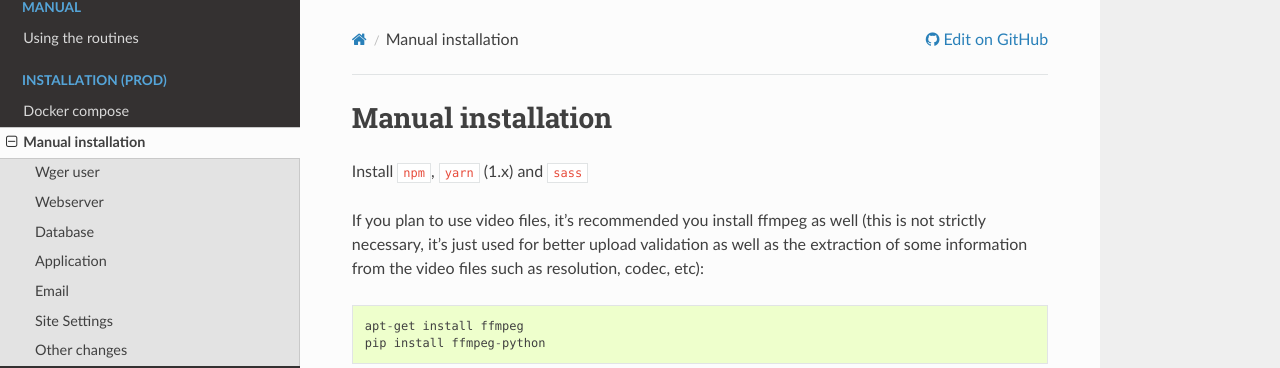
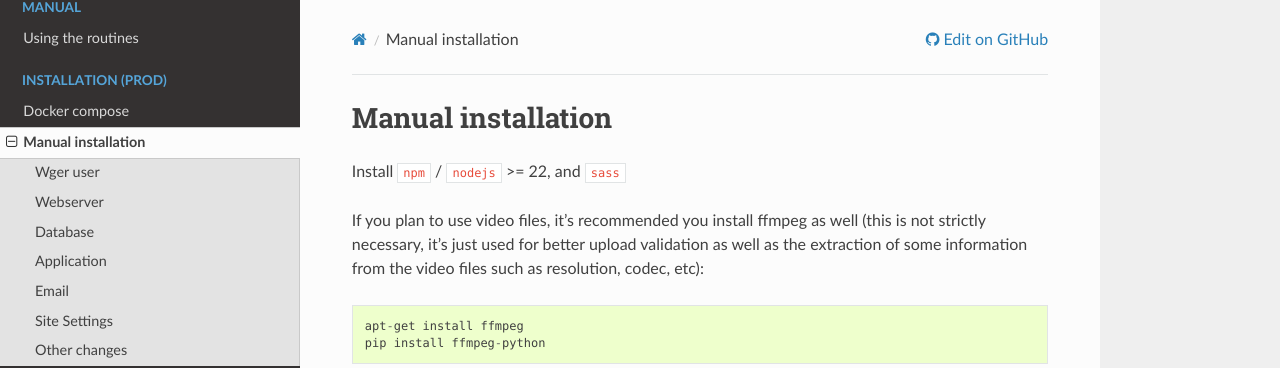
Before and after one commit to wger-project/docs, a Sphinx documentation site: the page built from docs/production/installation.rst, in a window 1280 px wide and 900 px high. Shown: the top 368 px of the window. Built offline with Sphinx 7.4.7 and the Read the Docs theme 3.1.0, drawn with Linux system fonts in a browser that asks for light colours.

Commit message:
Remove mentions of yarn

```diff
--- a/docs/development/docker.rst
+++ b/docs/development/docker.rst
@@ -58,7 +58,7 @@ CSS libraries and start the development server.
 
     docker compose exec web /bin/bash
 
-    # this creates initial db tables, runs yarn install, yarn build:css:sass, etc
+    # this creates initial db tables, runs npm install, npm run build:css:sass, etc
     wger bootstrap
 
 
@@ -127,7 +127,7 @@ Other useful commands:
     python3 manage.py migrate
 
     # If you edited the theme CSS files
-    yarn build:css:sass
+    npm run build:css:sass
 
     # Access the db directly
     python3 manage.py dbshell
--- a/docs/production/installation.rst
+++ b/docs/production/installation.rst
@@ -3,7 +3,7 @@
 Manual installation
 ===================
 
-Install ``npm``, ``yarn`` (1.x) and ``sass``
+Install ``npm`` / ``nodejs`` >= 22,  and ``sass``
 
 If you plan to use video files, it's recommended you install ffmpeg as well
 (this is not strictly necessary, it's just used for better upload
@@ -277,7 +277,7 @@ Other changes
 
   * install new or updated dependencies: ``pip install .``
   * apply new migrations: ``python manage.py migrate --all``
-  * update the static files: ``yarn install``, ``yarn build:css:sass``
+  * update the static files: ``npm install``, ``npm run build:css:sass``
     and ``python manage.py collectstatic``
   * update data ``python3 manage.py sync-exercises``, ``python3 manage.py download-exercise-images``
     (something like weekly) and ``python3 manage.py sync-ingredients`` (monthly)
```
